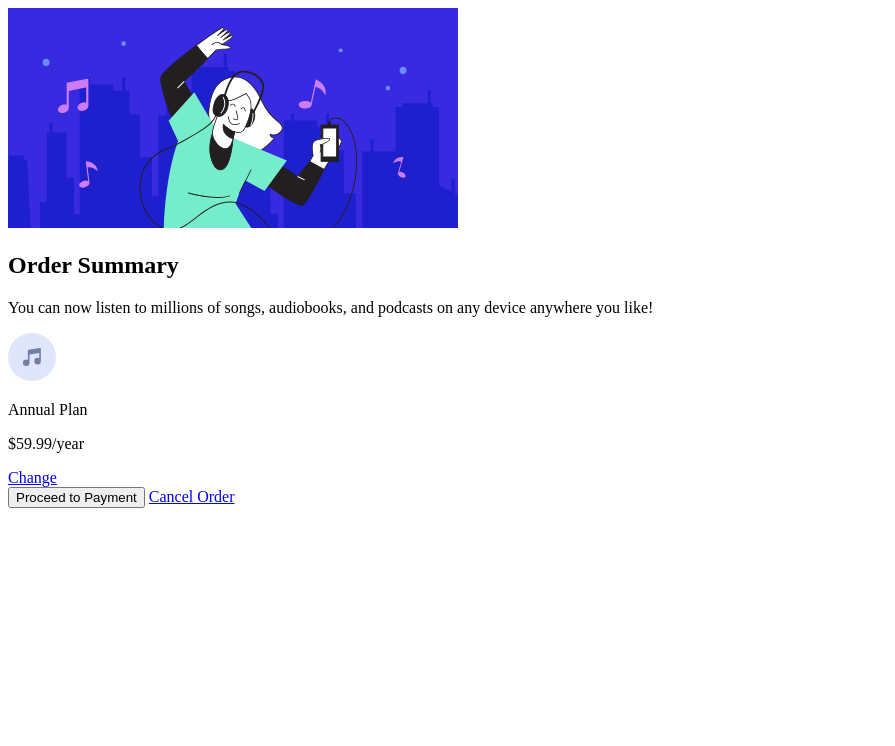
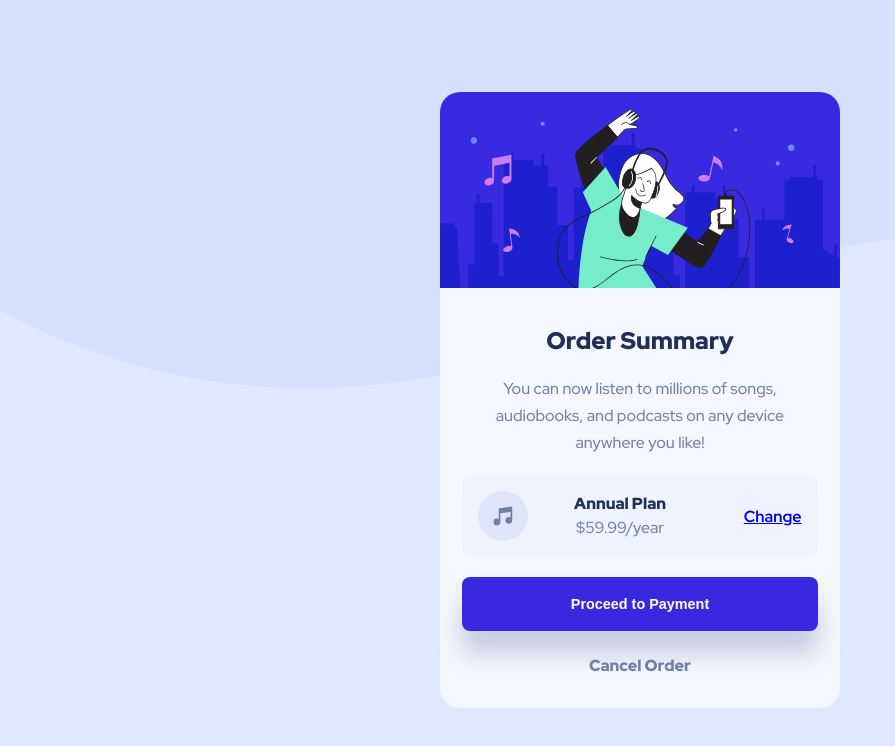
Before and after one commit to Deepali25-K/order-summary-component, a plain HTML site: page index.html in a window 1280 px wide. Shown: the whole page, without its empty margins (0-895 px from the left). Drawn offline with Linux system fonts and the light colour scheme.

Commit message:
updated link

```diff
--- a/index.html
+++ b/index.html
@@ -2,13 +2,12 @@
 <html lang="en">
 <head>
   <meta charset="UTF-8">
-  <meta name="viewport" content="width=device-width, initial-scale=1.0"> <!-- displays site properly based on user's device -->
+  <meta name="viewport" content="width=device-width, initial-scale=1.0">
 
   <link rel="icon" type="image/png" sizes="32x32" href="./images/favicon-32x32.png">
-
+  <link rel="stylesheet" href="/styles.css">
   <title>Frontend Mentor | Order summary card</title>
 
-  <!-- Feel free to remove these styles or customise in your own stylesheet 👍 -->
   <style>
     .attribution { font-size: 11px; text-align: center; }
     .attribution a { color: hsl(228, 45%, 44%); }
```
